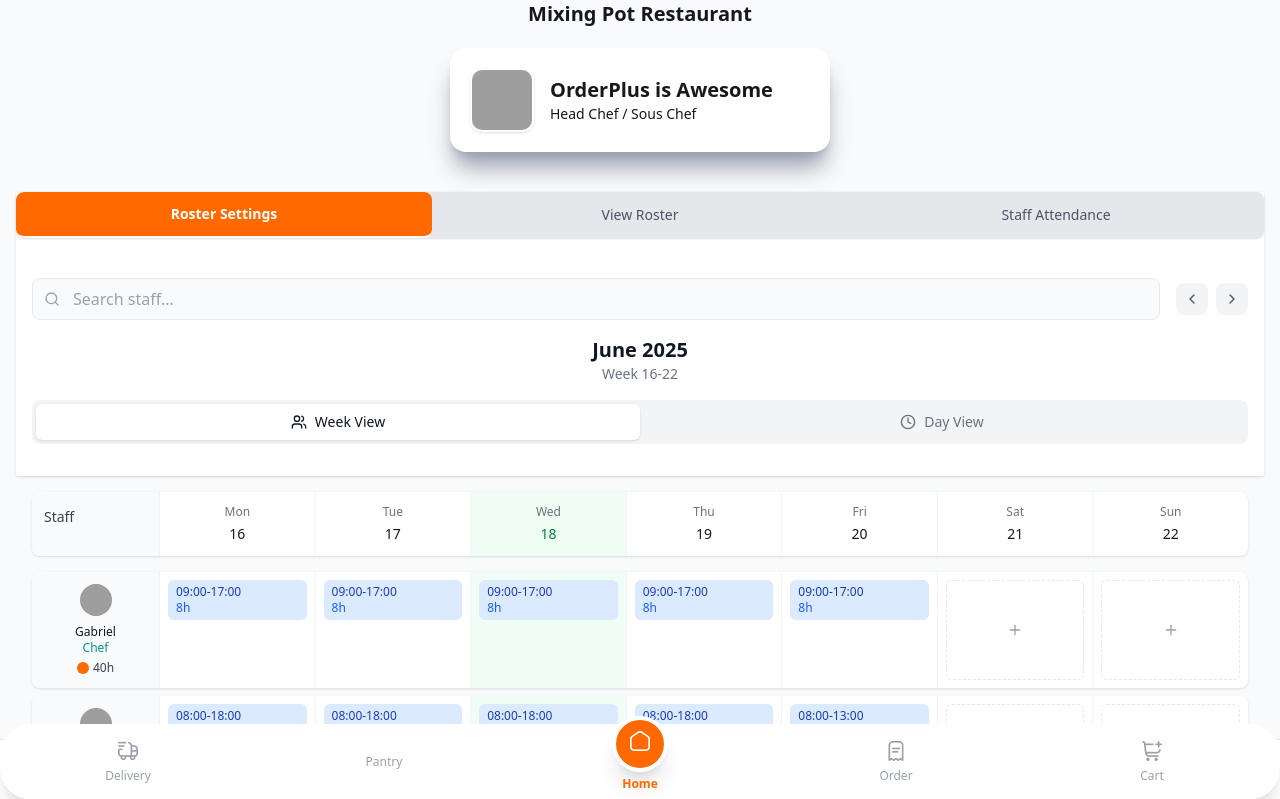
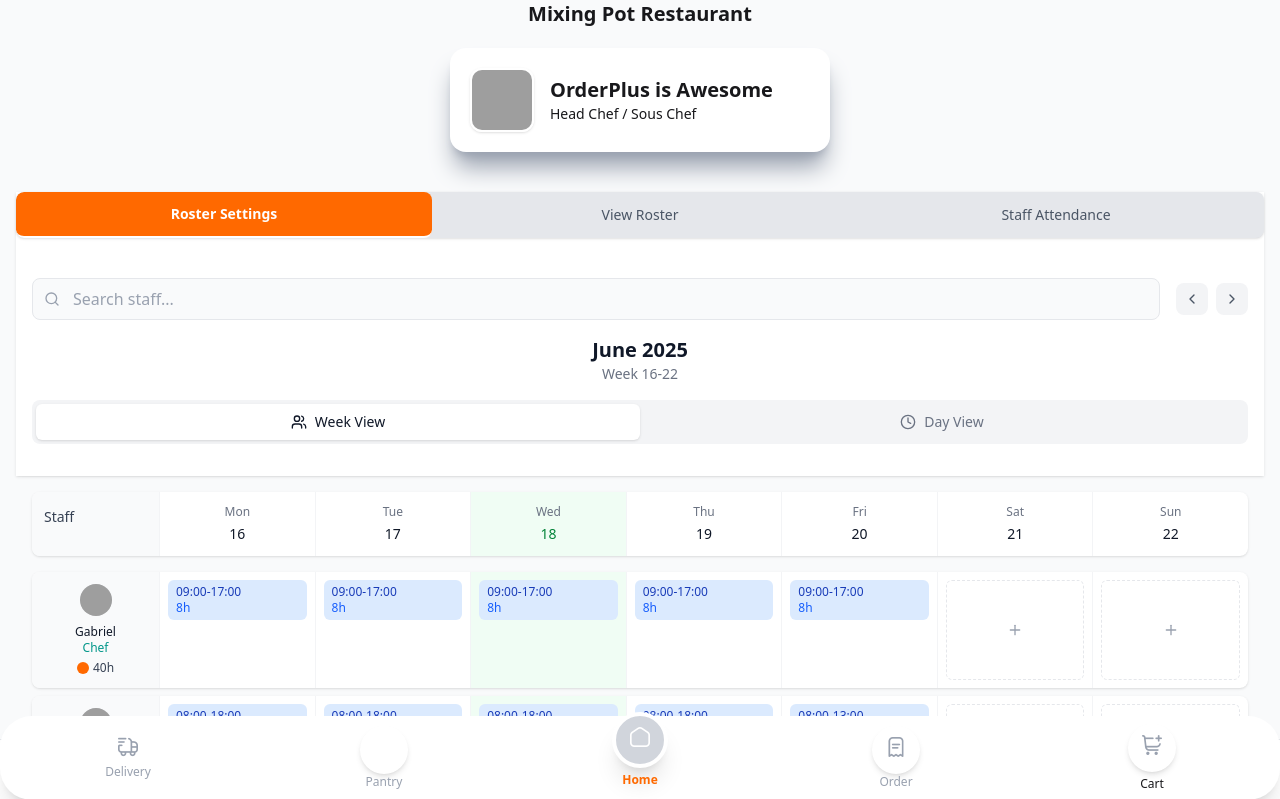
Before and after one commit to mdsafaet/Chef-Mobile-React, a React (Vite) app: page /staff-schedule in a window 1280 px wide. Shown: the top 799 px of the page. Built offline with nearby package versions, Linux system fonts and the light colour scheme; grey boxes are pictures that could not be loaded; some icons are missing.

Commit message:
Navlink isactive done

```diff
--- a/src/components/Admin/RosterManagement.jsx
+++ b/src/components/Admin/RosterManagement.jsx
@@ -21,7 +21,7 @@
     <svg xmlns="http://www.w3.org/2000/svg" className="h-4 w-4 mr-1" fill="none" viewBox="0 0 24 24" stroke="currentColor">
       <path strokeLinecap="round" strokeLinejoin="round" strokeWidth="2" d="M12 4v16m8-8H4" />
     </svg>
-    Create Shif
+    Create Shift
   </button>
 </div>
 
--- a/src/components/MyKitchen/NavButton.jsx
+++ b/src/components/MyKitchen/NavButton.jsx
@@ -1,14 +1,39 @@
 import React from 'react'
-import { Link } from 'react-router'
+import { Link, NavLink } from 'react-router'
 
 const NavButton = () => {
   return (
     <div>
         <div className="flex bg-gray-200 rounded-lg overflow-hidden shadow-sm mb-6">
-        <Link to={'/section'} className="flex-1 py-3 text-center bg-orange-500 font-semibol text-white  border-b-2 border-orange-500 rounded-lg text-sm">Section</Link>
-        <Link to={'/pantry-list'} className="flex-1 py-3 text-center  text-sm">Pantry-list</Link>
-        <Link to={'/prep-list'} className="flex-1 py-3 text-center   text-sm">Prep-list</Link>
+       <NavLink
+  to="/section"
+  className={({ isActive }) =>
+    `flex-1 py-3 text-center ${isActive ? 'bg-orange-500 font-semibold text-white border-b-2 border-orange-500' : 'text-sm'} rounded-lg text-sm`
+}
+>
+  Section
+</NavLink>
+
+<NavLink
+  to="/pantry-list"
+  className={({ isActive }) =>
+    `flex-1 py-3 text-center ${isActive ? 'bg-orange-500 font-semibold text-white border-b-2 border-orange-500' : 'text-sm'}`
+  }
+>
+  Pantry-list
+</NavLink>
+
+<NavLink
+  to="/prep-list"
+  className={({ isActive }) =>
+    `flex-1 py-3 text-center ${isActive ? 'bg-orange-500 font-semibold text-white border-b-2 border-orange-500' : 'text-sm'}`
+  }
+>
+  Prep-list
+</NavLink>
       </div>
+
+
     </div>
   )
 }
--- a/src/components/common/Footer.jsx
+++ b/src/components/common/Footer.jsx
@@ -1,12 +1,15 @@
 import React from 'react'
 
-import { Link } from 'react-router';
+import { Link, NavLink } from 'react-router';
+
 
 export const Footer = () => {
   return (
-<div className="fixed bottom-0 left-0 right-0 w-full z-50 bg-white rounded-4xl shadow-xl">
+
+    <div className="fixed bottom-0 left-0 right-0 w-full z-50 bg-white rounded-4xl shadow-xl">
       <div className="grid grid-cols-5 items-center text-center py-2">
-        {/* Icon 1 - Delivery eee*/}
+
+        {/* Icon 1 - Delivery */}
         <div className="flex flex-col items-center text-gray-400">
           <a href="#">
             <i className="fi fi-rr-shipping-fast text-xl"></i>
@@ -15,43 +18,61 @@
         </div>
 
         {/* Icon 2 - Pantry */}
- <div className="flex flex-col items-center text-gray-400">
-  <a href="#">
-    {/* <i className="fi fi-rr-apple-whole text-xl"></i> Alternative food icon */}
-
-    <i class="fi fi-ss-kitchen-set"></i>
-
-  </a>
-  <p className="text-xs">Pantry</p>
-</div>
+        <div className="flex flex-col items-center text-gray-400">
+          <NavLink
+            to="/add-to-pantry"
+            className={({ isActive }) =>
+              `w-12 h-12 flex items-center justify-center rounded-full shadow-md
+              ${isActive ? 'bg-orange-500 text-white' : 'text-gray-400'}`
+            }
+          >
+            <i className="fi fi-ss-kitchen-set text-xl"></i>
+          </NavLink>
+          <p className="text-xs">Pantry</p>
+        </div>
 
         {/* Active Center Icon - HOME */}
         <div className="flex flex-col items-center -mt-4 space-y-1">
-          <Link to={"/"} className="w-14 h-14 flex items-center justify-center bg-orange-500 text-white rounded-full shadow-xl border-4 border-white" >
-
-
+          <NavLink
+            to="/"
+            className={({ isActive }) =>
+              `w-14 h-14 flex items-center justify-center rounded-full shadow-xl border-4 border-white
+              ${isActive ? 'bg-orange-500 text-white' : 'bg-gray-300 text-white'}`
+            }
+          >
             <i className="fi fi-rr-house-blank text-xl"></i>
-          </Link>
+          </NavLink>
           <p className="text-xs text-orange-500 font-semibold">Home</p>
         </div>
 
         {/* Icon 4 - Order */}
         <div className="flex flex-col items-center text-gray-400">
-          <a href="#">
+          <NavLink
+            to="/order"
+            className={({ isActive }) =>
+              `w-12 h-12 flex items-center justify-center rounded-full shadow-md
+              ${isActive ? 'bg-orange-500 text-white' : 'text-gray-400'}`
+            }
+          >
             <i className="fi fi-rr-receipt text-xl"></i>
-          </a>
+          </NavLink>
           <p className="text-xs">Order</p>
         </div>
 
         {/* Icon 5 - Cart */}
-        <Link to={'/add-to-cart'} className="flex flex-col items-center text-gray-400">
-          <a href="#">
+        <div className="flex flex-col items-center space-y-1">
+          <NavLink
+            to="/add-to-cart"
+            className={({ isActive }) =>
+              `w-12 h-12 flex items-center justify-center rounded-full shadow-md
+              ${isActive ? 'bg-orange-500 text-white' : 'text-gray-400'}`
+            }
+          >
             <i className="fi fi-rr-shopping-cart-add text-xl"></i>
-          </a>
+          </NavLink>
           <p className="text-xs">Cart</p>
-        </Link>
+        </div>
       </div>
     </div>
-
   )
 }
```
